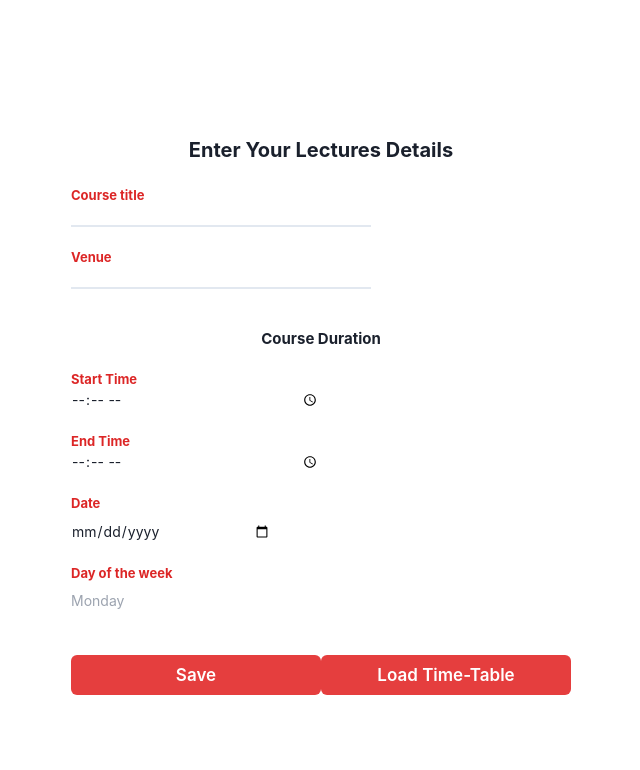
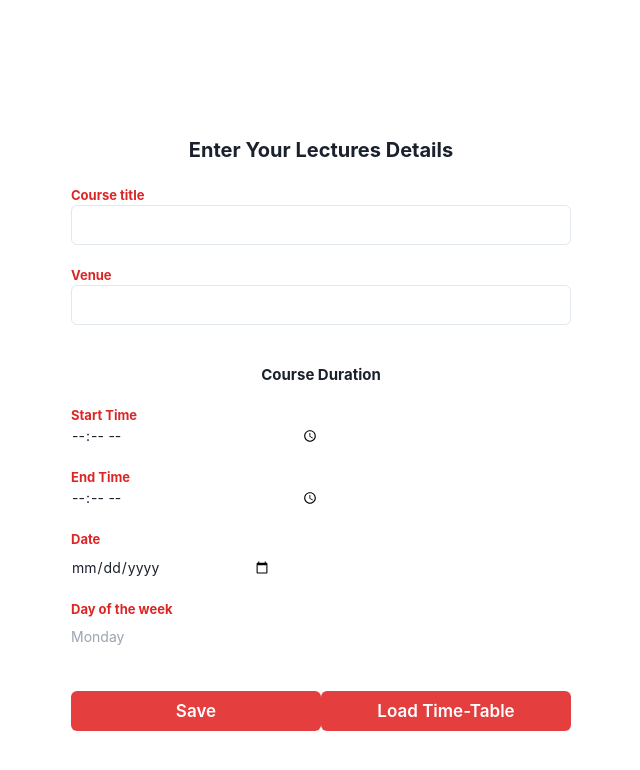
Before and after one commit to ThuRein-110/Project-Moon, a Next.js app: page /createTimeTable in a window 1280 px wide. Shown: the top 770 px of the page, without its empty margins (319-959 px from the left). Built offline with nearby package versions, Linux system fonts and the light colour scheme; no server answers.

Commit message:
UI changes

```diff
--- a/pages/createTimeTable/index.js
+++ b/pages/createTimeTable/index.js
@@ -12,6 +12,13 @@ import { updateDoc,arrayUnion, onSnapshot } from "firebase/firestore";
 import { getStorage, ref, getDownloadURL, deleteObject, uploadBytesResumable } from "firebase/storage";
 import { Auth } from '../../Firebase/context';
 import {ImSpinner8} from 'react-icons/im'
+import {
+  FormControl,
+  FormLabel,
+  FormErrorMessage,
+  FormHelperText,
+  Input
+} from '@chakra-ui/react'
 
 function UserAccount(){
 
@@ -91,10 +98,10 @@ useEffect(()=>{
             <h1 className="font-bold text-[20px] mb-[25px] text-center">Enter Your Lectures Details</h1>
 
         <div><label className="font-bold text-red-600 mb-[10px] text-[13px]">Course title</label><br/>
-        <input type="text" value={course} onChange={(e)=>setCourse(e.target.value)} className=" border-b-2 w-[300px]"/></div><br/>
+        <Input type="text" value={course} onChange={(e)=>setCourse(e.target.value)} className="  w-[300px]"/></div><br/>
 
         <div><label className="font-bold text-red-600 mb-[10px] text-[13px]" >Venue</label><br/>
-        <input type="text" value={venue} onChange={(e)=>setVenue(e.target.value)} className=" border-b-2 w-[300px]"/></div><br/>
+        <Input type="text" value={venue} onChange={(e)=>setVenue(e.target.value)} className="  w-[300px]"/></div><br/>
   <div>
     <h1 className="text-center text-[15px] font-bold mt-[20px] mb-[20px]">Course Duration</h1>
             <div><label for="appt" className="font-bold text-red-600 mb-[10px] text-[13px]"> Start Time</label><br/>
```
Also changed, not shown: 1 other file (tests, documents, lock files or other folders).
